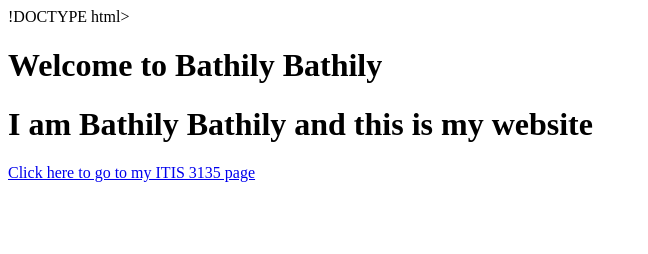
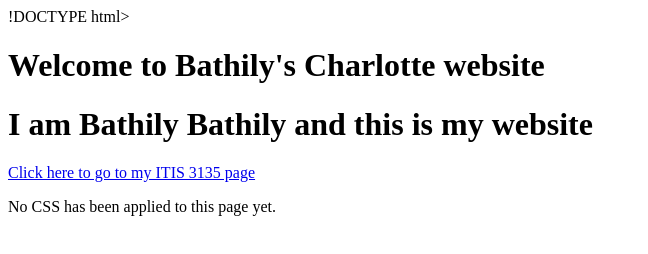
Before and after one commit to Bathily2025/Bathily2025.github.io, a plain HTML site: page Index.html in a window 1280 px wide. Shown: the whole page, without its empty margins (0-648 px from the left). Drawn offline with Linux system fonts and the light colour scheme.

Commit message:
Update Index.html

```diff
--- a/Index.html
+++ b/Index.html
@@ -6,8 +6,9 @@
     <title>Bathily Bathily</title>
 </head>
 <body>
-    <h1>Welcome to Bathily Bathily</h1>
+    <h1>Welcome to Bathily's Charlotte website</h1>
     <h1>I am Bathily Bathily and this is my website</h1>
     <a href="itis3135/">Click here to go to my ITIS 3135 page</a>
+    <p>No CSS has been applied to this page yet.</p>
 </body>
 </html>
```
